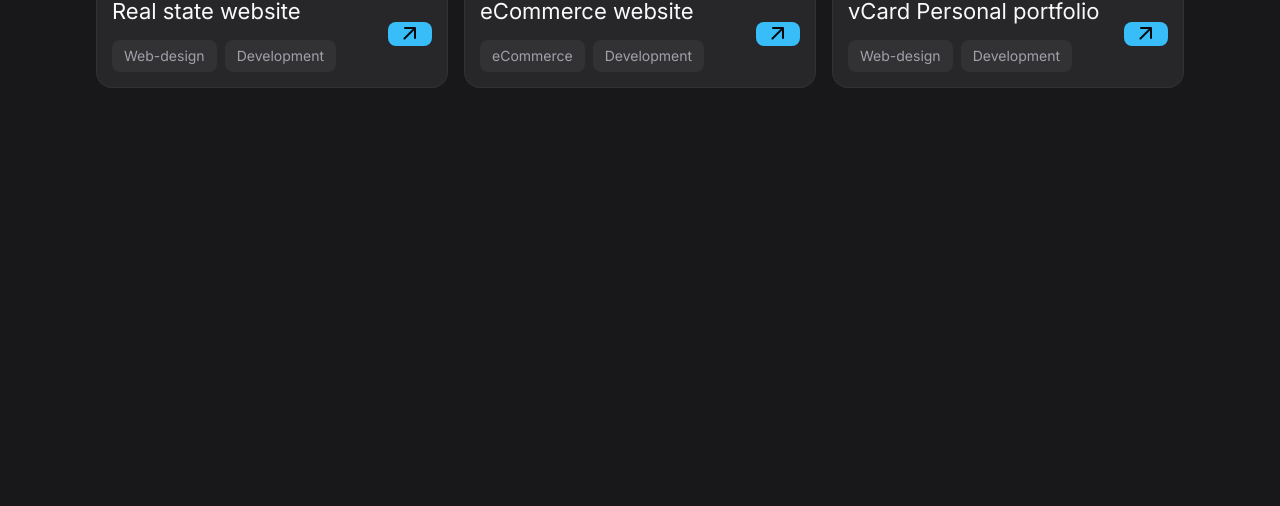
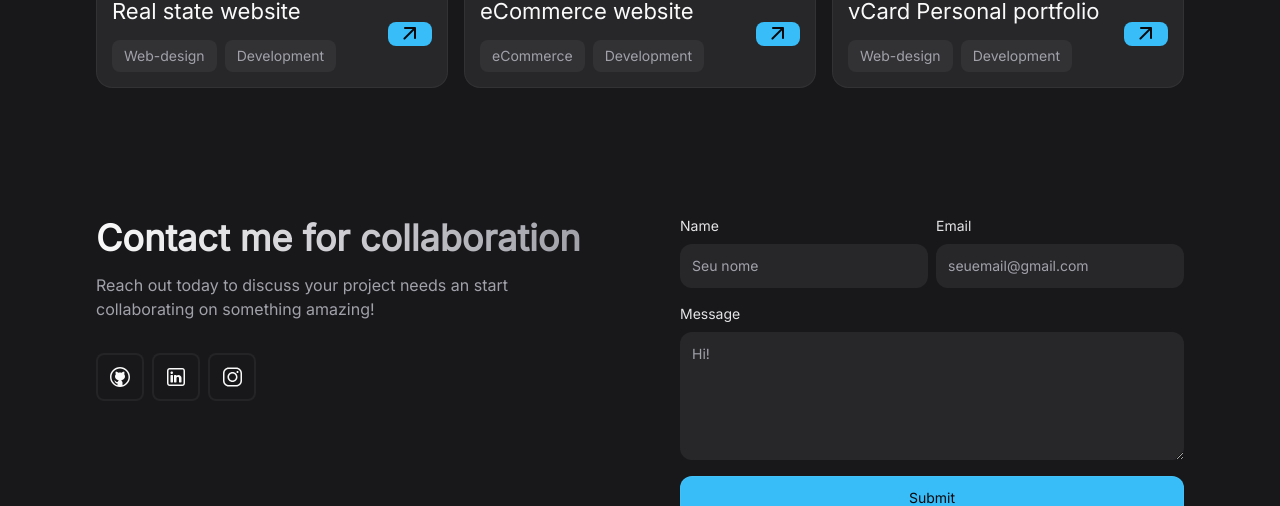
Before and after one commit to Filipemt/Portfolio-Filipe, a React (Vite) app: page / in a window 1280 px wide. Shown: the part 2280-2786 px from the top of the page. Before the commit the page ends 2368 px from the top, so only its background shows below. Built offline with nearby package versions, Linux system fonts and the light colour scheme.

Commit message:
create: add contact component and form submission

```diff
--- a/src/App.jsx
+++ b/src/App.jsx
@@ -8,6 +8,7 @@
 import About from "./components/About"
 import Skill from "./components/Skill"
 import Project from "./components/Project"
+import Contact from "./components/Contact"
 
 const App = () => {
   return (
@@ -18,6 +19,7 @@
     <About/>
     <Skill/>
     <Project/>
+    <Contact/>
     </main>
     </>
   )
--- /dev/null
+++ b/src/components/Contact.jsx
@@ -0,0 +1,142 @@
+/**
+ * @copyright 2024 Filipe Mota
+ * @license Apache-2.0
+ */
+
+const socialLinks = [
+  {
+    href: 'https://github.com/Filipemt',
+    icon: <svg width="24" height="24" viewBox="0 0 24 24" fill="none" xmlns="http://www.w3.org/2000/svg">
+      <path d="M12 2C6.48603 2 2 6.48604 2 12C2 17.514 6.48603 22 12 22C17.514 22 22 17.514 22 12C22 6.48604 17.514 2 12 2ZM12 3.5C16.7033 3.5 20.5 7.2967 20.5 12C20.5 15.8327 17.9785 19.0613 14.5 20.126V17.5684C14.5 16.6133 13.9497 15.7943 13.1543 15.3867C13.9276 15.2388 14.6457 14.9454 15.249 14.5309C15.8522 14.1165 16.3232 13.5929 16.6228 13.0037C16.9224 12.4145 17.0421 11.7765 16.9718 11.1429C16.9015 10.5093 16.6434 9.89818 16.2188 9.36035C16.4405 8.67771 16.6883 7.48034 16.0996 6.53809C14.9647 6.53809 14.2323 7.31604 13.8828 7.7998C13.2853 7.60352 12.6459 7.5017 12 7.5C11.3537 7.50057 10.7136 7.60139 10.1152 7.79688C9.76487 7.31289 9.03311 6.53809 7.90039 6.53809C7.22486 7.61941 7.64246 8.78228 7.86621 9.25684C7.41288 9.79235 7.12862 10.4078 7.03781 11.0505C6.94699 11.6931 7.05233 12.3438 7.34478 12.9468C7.63723 13.5498 8.10809 14.087 8.71698 14.5124C9.32587 14.9379 10.0546 15.2389 10.8408 15.3896C10.1877 15.7262 9.69864 16.337 9.54883 17.0781H8.8916C8.2431 17.0781 7.99112 16.8146 7.64062 16.3701C7.29463 15.9256 6.92259 15.6269 6.47559 15.5029C6.23459 15.4774 6.07223 15.6607 6.28223 15.8232C6.99173 16.3062 7.0407 17.0968 7.3252 17.6143C7.5842 18.0803 8.11484 18.5 8.71484 18.5H9.5V20.126C6.02153 19.0613 3.5 15.8327 3.5 12C3.5 7.2967 7.29669 3.5 12 3.5Z" fill="currentColor" />
+    </svg>,
+    alt: 'GitHub'
+  },
+  {
+    href: 'https://www.linkedin.com/in/filipe-mota-b15139231/',
+    icon: <svg width="24" height="24" viewBox="0 0 24 24" fill="none" xmlns="http://www.w3.org/2000/svg">
+      <path d="M5.75 3C4.24011 3 3 4.24011 3 5.75V18.25C3 19.7599 4.24011 21 5.75 21H18.25C19.7599 21 21 19.7599 21 18.25V5.75C21 4.24011 19.7599 3 18.25 3H5.75ZM5.75 4.5H18.25C18.9491 4.5 19.5 5.05089 19.5 5.75V18.25C19.5 18.9491 18.9491 19.5 18.25 19.5H5.75C5.05089 19.5 4.5 18.9491 4.5 18.25V5.75C4.5 5.05089 5.05089 4.5 5.75 4.5ZM7.75 6.5C7.41848 6.5 7.10054 6.6317 6.86612 6.86612C6.6317 7.10054 6.5 7.41848 6.5 7.75C6.5 8.08152 6.6317 8.39946 6.86612 8.63388C7.10054 8.8683 7.41848 9 7.75 9C8.08152 9 8.39946 8.8683 8.63388 8.63388C8.8683 8.39946 9 8.08152 9 7.75C9 7.41848 8.8683 7.10054 8.63388 6.86612C8.39946 6.6317 8.08152 6.5 7.75 6.5ZM7 10C6.7235 10 6.5 10.2235 6.5 10.5V17C6.5 17.2765 6.7235 17.5 7 17.5H8.5C8.7765 17.5 9 17.2765 9 17V10.5C9 10.2235 8.7765 10 8.5 10H7ZM10.5 10C10.2235 10 10 10.2235 10 10.5V17C10 17.2765 10.2235 17.5 10.5 17.5H12C12.2765 17.5 12.5 17.2765 12.5 17V13.25C12.5 12.5605 13.0605 12 13.75 12C14.4395 12 15 12.5605 15 13.25V17C15 17.2765 15.2235 17.5 15.5 17.5H17C17.2765 17.5 17.5 17.2765 17.5 17V13C17.5 11.3455 16.1545 10 14.5 10C13.731 10 13.0315 10.293 12.5 10.7705V10.5C12.5 10.2235 12.2765 10 12 10H10.5Z" fill="currentColor" />
+    </svg>,
+    alt: 'LinkedIn'
+  },
+  {
+    href: 'https://www.instagram.com/Filipeemtb',
+    icon: <svg width="25" height="24" viewBox="0 0 25 24" fill="none" xmlns="http://www.w3.org/2000/svg">
+      <path d="M8.75 2.5C5.58319 2.5 3 5.08319 3 8.25V15.75C3 18.9164 5.5831 21.5 8.75 21.5H16.25C19.4165 21.5 22 18.9165 22 15.75V8.25C22 5.0831 19.4164 2.5 16.25 2.5H8.75ZM8.75 4H16.25C18.6056 4 20.5 5.8939 20.5 8.25V15.75C20.5 18.1055 18.6055 20 16.25 20H8.75C6.3939 20 4.5 18.1056 4.5 15.75V8.25C4.5 5.89381 6.39381 4 8.75 4ZM17.5 6C16.9475 6 16.5 6.4475 16.5 7C16.5 7.5525 16.9475 8 17.5 8C18.0525 8 18.5 7.5525 18.5 7C18.5 6.4475 18.0525 6 17.5 6ZM12.5 7C9.74759 7 7.5 9.24759 7.5 12C7.5 14.7524 9.74759 17 12.5 17C15.2524 17 17.5 14.7524 17.5 12C17.5 9.24759 15.2524 7 12.5 7ZM12.5 8.5C14.4416 8.5 16 10.0584 16 12C16 13.9416 14.4416 15.5 12.5 15.5C10.5584 15.5 9 13.9416 9 12C9 10.0584 10.5584 8.5 12.5 8.5Z" fill="currentColor" />
+    </svg>,
+    alt: 'Instagram'
+  },
+];
+
+const Contact = () => (
+  <section
+    id="contact"
+    className="section"
+  >
+
+    <div className="container lg:grid lg:grid-cols-2 lg:items-stretch">
+
+      <div className="mb-12 lg:mb-0 lb:flex lg:flex-col">
+
+        <h2 className="headline-2 lb:max-w-[12ch]">
+          Contact me for collaboration
+        </h2>
+
+        <p className="text-zinc-400 mt-3 mb-8 max-w-[50ch] lb:max-w-[30ch]">
+          Reach out today to discuss your project needs an start collaborating on something amazing!
+        </p>
+
+        <div className="flex items-center gap-2 mt-auto">
+          {socialLinks.map(({ href, icon }, key) => (
+            <a
+              key={key}
+              href={href}
+              target="_blank"
+              className="w-12 h-12 grid place-items-center ring-inset ring-2 ring-zinc-50/5 rounded-lg transition-[background-color,color] hover:bg-zinc-50 hover:text-zinc-950 active:bg-zinc-50/80"
+            >
+              {icon}
+            </a>
+          ))}
+        </div>
+
+      </div>
+
+      <form
+        action="https://getform.io/f/alllgkwa"
+        method="POST"
+        className="xl:pl-10 2xl:pl-20"
+      >
+
+        <div className="md:grid md:items-center md:grid-cols-2 md:gap-2">
+         <div className="mb-4">
+            <label
+            htmlFor="name"
+            className="label"
+            >
+
+              Name
+            </label>
+
+            <input
+              type="text"
+              name="name"
+              id="name"
+              autoComplete="name"
+              required
+              placeholder="Seu nome"
+              className="text-field"
+            />
+          </div>
+
+          <div className="mb-4">
+            <label
+            htmlFor="email"
+            className="label"
+            >
+
+              Email
+            </label>
+
+            <input
+              type="email"
+              name="email"
+              id="email"
+              autoComplete="email"
+              required
+              placeholder="seuemail@gmail.com"
+              className="text-field"
+            />
+          </div>
+        </div>
+
+        <div className="mb-4">
+          <label
+            htmlFor="message"
+            className="label"
+            >
+              Message
+          </label>
+
+          <textarea
+            name="message"
+            id="message"
+            placeholder="Hi!"
+            required
+            className="text-field resize-y min-h-32 max-h-80"
+          >
+          </textarea>
+        </div>
+
+        <button
+          type="submit"
+          className="btn btn-primary [&]:max-w-full w-full justify-center"
+        >
+          Submit
+        </button>
+
+      </form>
+    </div>
+
+  </section>
+)
+
+export default Contact
--- a/src/index.css
+++ b/src/index.css
@@ -121,3 +121,15 @@
 .btn-outline {
   @apply h-11 bg-zinc-800 hover:bg-zinc-700 active:bg-zinc-800
 }
+
+.label {
+  @apply block text-zinc-200 text-sm font-normal mb-2
+}
+
+.text-field {
+  @apply block outline-none w-full px-3 py-3 text-sm bg-zinc-800 rounded-xl ring-1 ring-inset ring-transparent transition-shadow hover:ring-zinc-50/5 focus:ring-sky-400 focus:ring-2
+}
+
+.text-field::placeholder {
+  @apply text-zinc-400
+}
```
